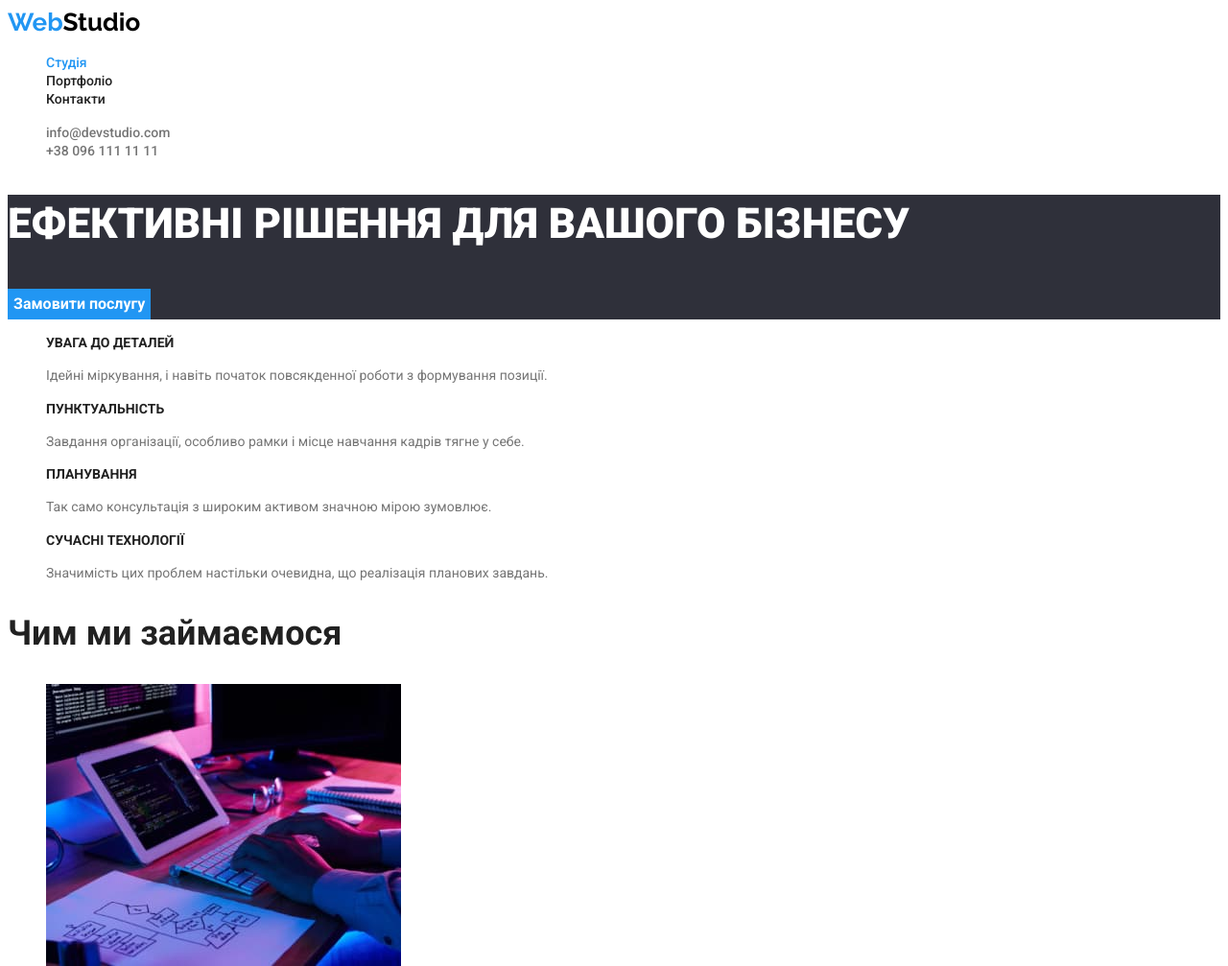
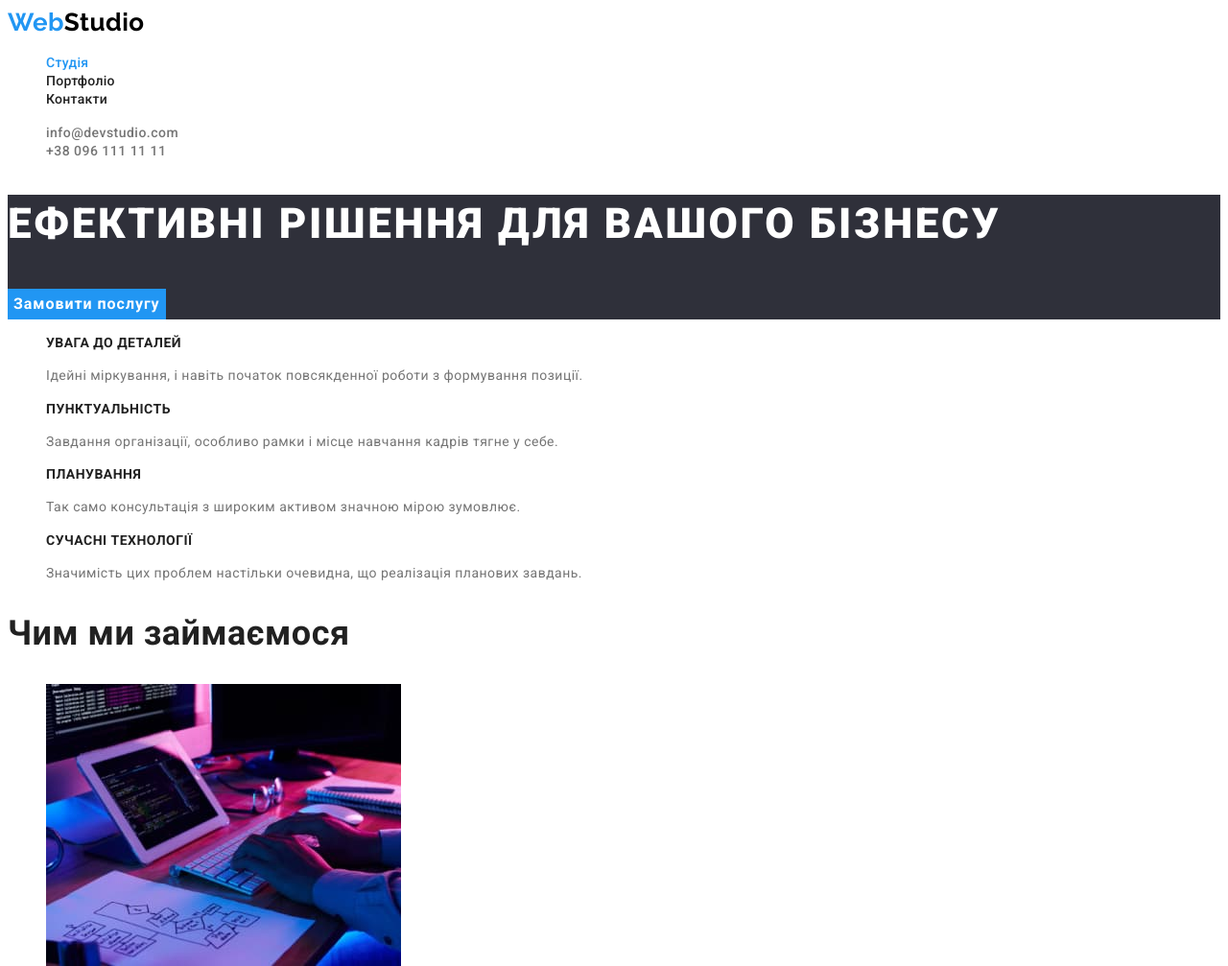
Before and after one commit to Owheels/goit-markup-hw-02, a plain HTML site: page index.html in a window 1280 px wide. Shown: the top 1007 px of the page at 96% size. Drawn offline with Linux system fonts and the light colour scheme.

Commit message:
Додає letter-spacing

```diff
--- a/css/styles.css
+++ b/css/styles.css
@@ -12,6 +12,7 @@
 body {
   font-family: "Roboto", sans-serif;
   color: var(--text-color-primary);
+  letter-spacing: 0.03em;
 }
 
 .hero-section {
@@ -24,6 +25,7 @@ body {
   font-weight: 900;
   font-size: 44px;
   line-height: 1.4;
+  letter-spacing: 0.06em;
 }
 
 .invisible-title {
@@ -73,6 +75,7 @@ body {
 .portfolio-name {
   font-size: 18px;
   line-height: 2;
+  letter-spacing: 0.06em;
 }
 
 .portfolio-type {
@@ -90,6 +93,7 @@ body {
   line-height: 1.9;
   border: none;
   cursor: pointer;
+  letter-spacing: 0.06em;
 }
 
 .hero-button:hover,
@@ -147,6 +151,7 @@ body {
   font-weight: 500;
   font-size: 14px;
   line-height: 1.2;
+  letter-spacing: 0.02em;
 }
 
 .current {
```
